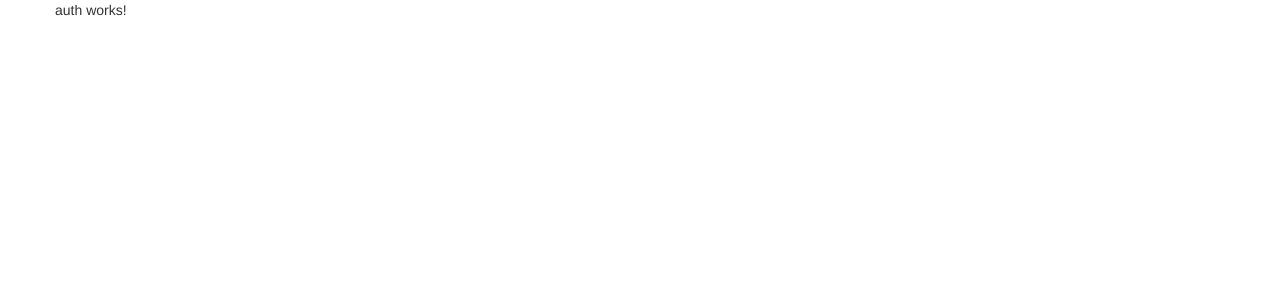
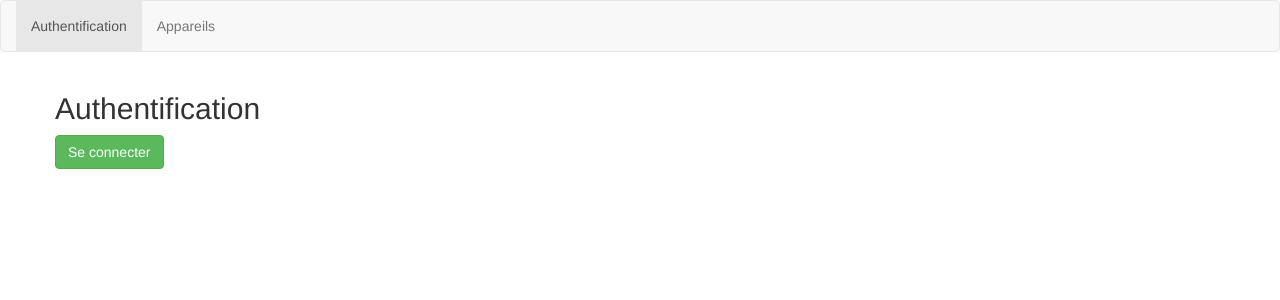
Before and after one commit to Cynnah/AngularProject-OC, an Angular app: page /auth in a window 1280 px wide. Shown: the top 300 px of the page. Built offline with nearby package versions, Linux system fonts and the light colour scheme.

Commit message:
creation on a route for a product

```diff
--- a/src/app/app.component.html
+++ b/src/app/app.component.html
@@ -1,4 +1,12 @@
 <!--The content below is only a placeholder and can be replaced.-->
+<nav class="navbar navbar-default">
+  <div class="container-fluid">
+    <ul class="nav navbar-nav">
+      <li routerLinkActive="active"><a routerLink="auth">Authentification</a></li>
+      <li routerLinkActive="active"><a routerLink="appareils">Appareils</a></li>
+    </ul>
+  </div>
+</nav>
 <div class="container">
   <div class="row">
     <router-outlet></router-outlet>
--- a/src/app/appareil-view/appareil-view.component.html
+++ b/src/app/appareil-view/appareil-view.component.html
@@ -8,7 +8,8 @@
         *ngFor="let appareil of appareils; let i = index"
         [indexOfAppareil]="i"
         [appareilName]="appareil.name"
-        [appareilStatus]="appareil.status"></app-appareil>
+        [appareilStatus]="appareil.status"
+        [id]="appareil.id"></app-appareil>
     </ul>
     <button
       class="btn btn-success"
--- a/src/app/appareil/appareil.component.html
+++ b/src/app/appareil/appareil.component.html
@@ -3,6 +3,7 @@
                 'list-group-item-danger': appareilStatus === 'éteint'}">
 
     <h4 [ngStyle]="{color: getColor()}">Appareil : {{ appareilName }} -- Status : {{ getStatus() }}</h4>
+    <a [routerLink]="[id]">Détails</a>
     <button class="btn btn-success" (click)="onSwitchOn()" [disabled]="appareilStatus === 'allumé'">Allumer</button>
     <button class="btn btn-danger" (click)="onSwitchOff()" [disabled]="appareilStatus === 'éteint'">Eteindre</button>
 </li>
--- a/src/app/appareil/appareil.component.ts
+++ b/src/app/appareil/appareil.component.ts
@@ -11,6 +11,7 @@
   @Input() appareilName: string;
   @Input() appareilStatus: string;
   @Input() indexOfAppareil: number;
+  @Input() id: number;
 
   constructor(private appareilService: AppareilService) { }
 
--- a/src/app/auth/auth.component.html
+++ b/src/app/auth/auth.component.html
@@ -1 +1,16 @@
-<p>auth works!</p>
+<h2>Authentification</h2>
+
+<button
+    class="btn btn-success"
+    *ngIf="!authStatus"
+    (click)="onSignIn()">
+    Se connecter
+</button>
+
+<button
+    class="btn btn-danger"
+    *ngIf="authStatus"
+    (click)="onSignOut()"
+    >Se déconnecter
+
+</button>
--- a/src/app/auth/auth.component.ts
+++ b/src/app/auth/auth.component.ts
@@ -1,4 +1,6 @@
 import { Component, OnInit } from '@angular/core';
+import { AuthService } from '../services/auth.service';
+import { Router } from '@angular/router';
 
 @Component({
   selector: 'app-auth',
@@ -7,9 +9,26 @@
 })
 export class AuthComponent implements OnInit {
 
-  constructor() { }
+  authStatus: boolean;
+
+  constructor(private authService: AuthService, private router : Router) { }
 
   ngOnInit() {
+    this.authStatus = this.authService.isAuth;
+  }
+
+  onSignIn() {
+    this.authService.signIn().then(
+      () => {
+        this.authStatus = this.authService.isAuth;
+        this.router.navigate(['appareils']);
+      }
+    )
+  }
+
+  onSignOut() {
+    this.authService.signOut();
+        this.authStatus = this.authService.isAuth
   }
 
 }
--- a/src/app/services/appareil.service.ts
+++ b/src/app/services/appareil.service.ts
@@ -1,18 +1,30 @@
 export class AppareilService {
     appareils = [
         {
+          id: 1,
           name: 'Téléphone',
           status: 'allumé'
         },
         {
+          id: 2,
           name: 'Machine à pain',
           status: 'éteint'
         },
         {
+          id: 3,
           name: 'Robot de cuisine',
           status: 'allumé'
         }
       ];
+
+      getAppareilById(id: number) {
+        const appareil = this.appareils.find(
+          (appareilObject) => {
+            return appareilObject.id === id;
+          }
+        );
+        return appareil;
+      }
 
     switchOnAll() {
         for(let appareil of this.appareils) {
--- /dev/null
+++ b/src/app/services/auth.service.ts
@@ -0,0 +1,22 @@
+import { resolve } from 'q';
+
+export class AuthService {
+    isAuth = false;
+
+    signIn() {
+        return new Promise(
+            (resolve, reject) => {
+                setTimeout(
+                    () => {
+                        this.isAuth = true;
+                        resolve(true);
+                    }, 2000
+                );
+            }
+        );
+    }
+
+    signOut() {
+        this.isAuth = false;
+    }
+}
--- /dev/null
+++ b/src/app/single-appareil/single-appareil.component.html
@@ -0,0 +1,3 @@
+<h2>{{ name }}</h2>
+<p>Statut : {{ status }}</p>
+<a routerLink="/appareils">Retour à la liste</a>
--- /dev/null
+++ b/src/app/single-appareil/single-appareil.component.ts
@@ -0,0 +1,24 @@
+import { Component, OnInit } from '@angular/core';
+import { AppareilService } from '../services/appareil.service';
+import { ActivatedRoute } from '@angular/router';
+
+@Component({
+  selector: 'app-single-appareil',
+  templateUrl: './single-appareil.component.html',
+  styleUrls: ['./single-appareil.component.scss']
+})
+export class SingleAppareilComponent implements OnInit {
+
+  name: string = 'Appareils';
+  status: string = 'Statut';
+
+  constructor(private appareilService: AppareilService,
+              private route: ActivatedRoute) { }
+
+  ngOnInit() {
+    const id = this.route.snapshot.params['id'];
+    this.name = this.appareilService.getAppareilById(+id).name;
+    this.status = this.appareilService.getAppareilById(+id).status;
+  }
+
+}
```
Also changed, not shown: src/app/app.module.ts (+7 -2 lines), src/app/single-appareil/single-appareil.component.scss (added).
